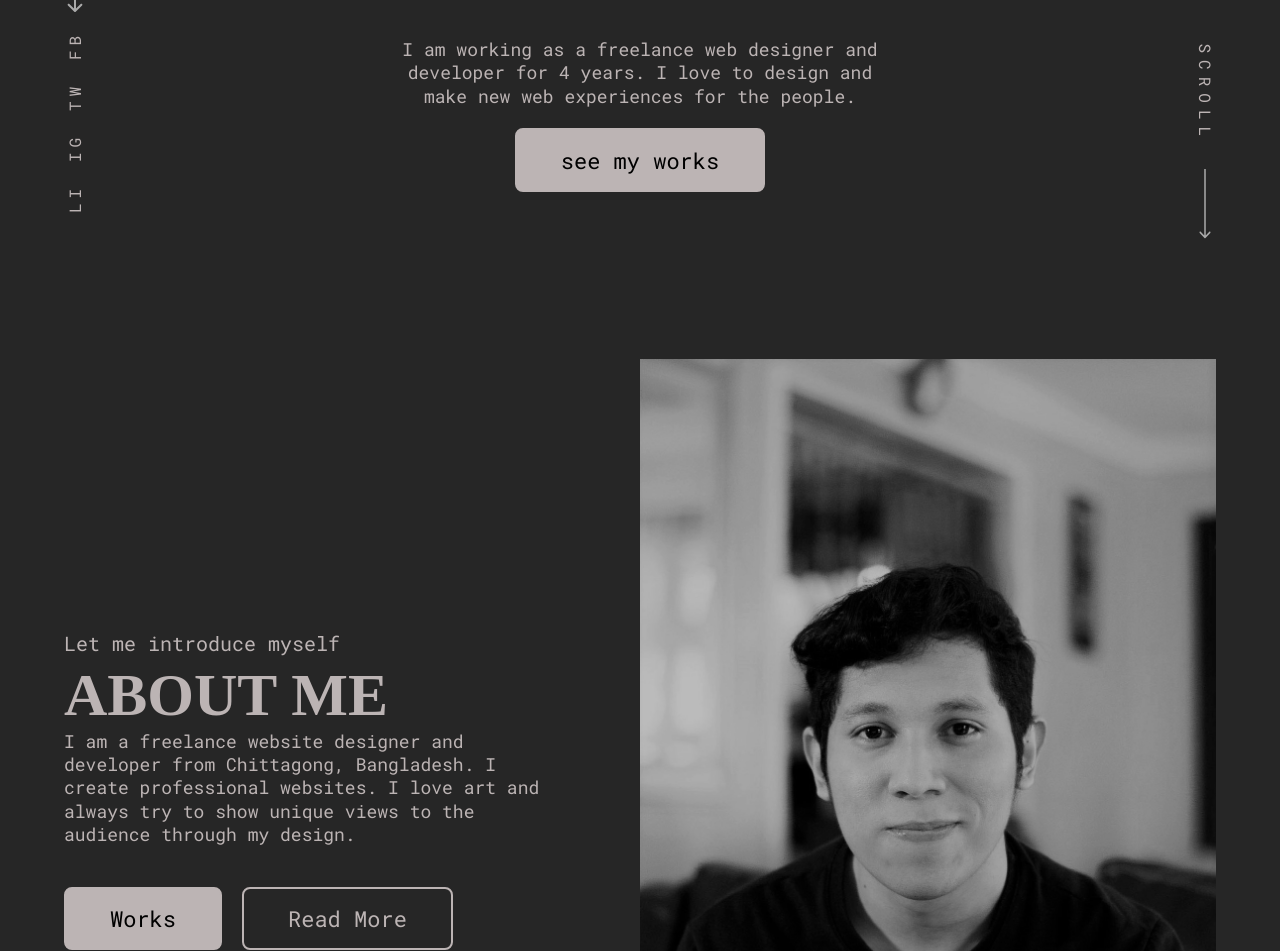
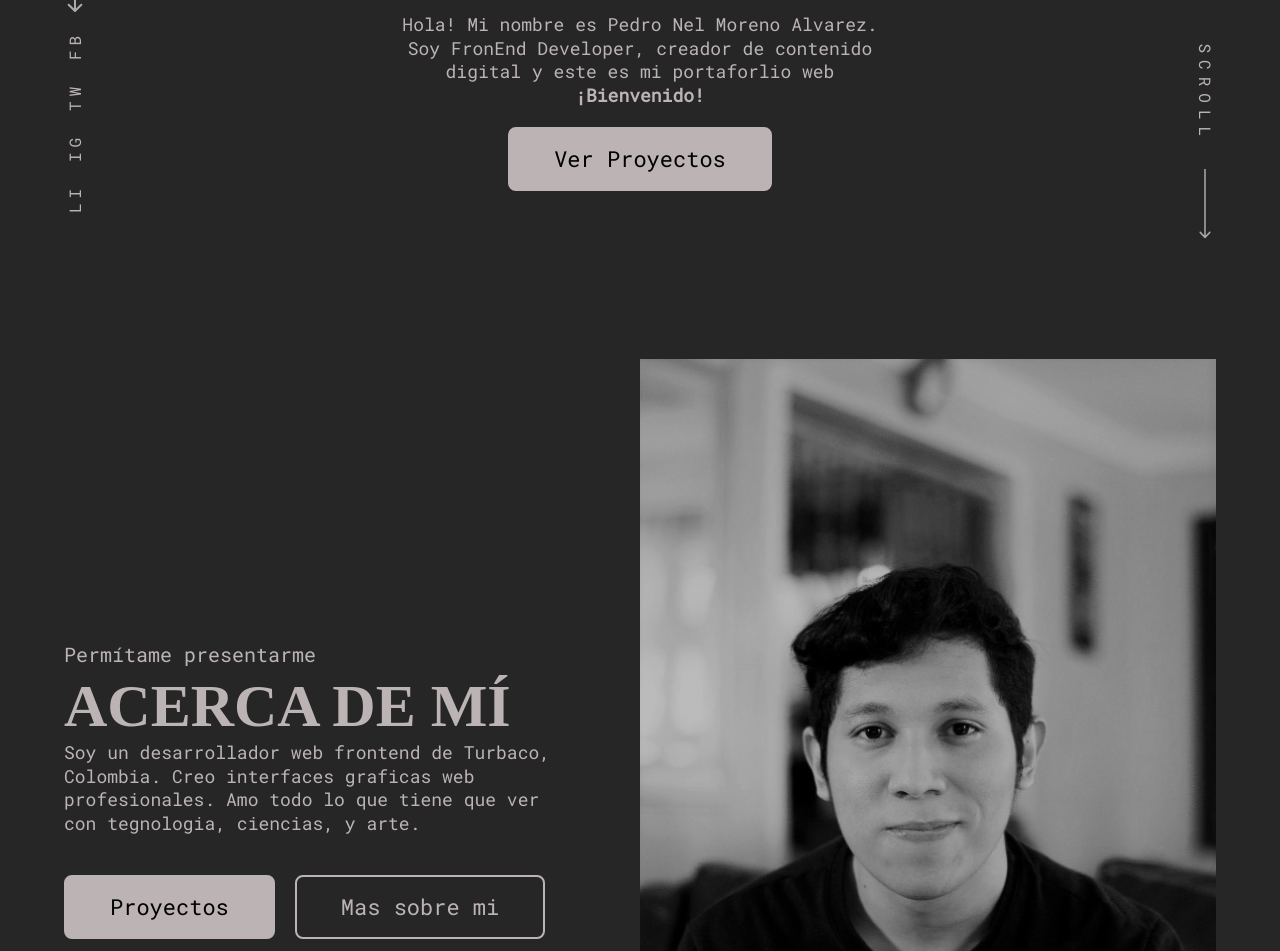
Before and after one commit to pdromoreno7/me-portafolio-web, a React (Create React App) app: page / in a window 1280 px wide. Shown: the part 741-1692 px from the top of the page. Built offline with nearby package versions, Linux system fonts and the light colour scheme; the HTML template or start-up script is replaced by a standard one; a web font is replaced by a local one.

Commit message:
Cambianos unos textos de presentacion y añadimos media q a los estilos del button, tmabien quitamnos la condicion if de la seccion de proyectos dentro del slider

```diff
--- a/src/components/AboutSection.jsx
+++ b/src/components/AboutSection.jsx
@@ -76,17 +76,17 @@ export function AboutSection() {
       <div className="container">
         <div className="aboutSection__left">
           <SectionTitle
-            subheading="Let me introduce myself"
-            heading="About Me"
+            subheading="Permítame presentarme"
+            heading="Acerca de mí"
           />
           <PText>
-            I am a freelance website designer and developer from Chittagong,
-            Bangladesh. I create professional websites. I love art and always
-            try to show unique views to the audience through my design.
+            Soy un desarrollador web frontend de Turbaco, Colombia. Creo
+            interfaces graficas web profesionales. Amo todo lo que tiene que ver
+            con tegnologia, ciencias, y arte.
           </PText>
           <div className="aboutSection__buttons">
-            <Button btnText="Works" btnLink="/projects" />
-            <Button btnText="Read More" btnLink="/about" outline />
+            <Button btnText="Proyectos" btnLink="/projects" />
+            <Button btnText="Mas sobre mi" btnLink="/about" outline />
           </div>
         </div>
         <div className="aboutSection__right">
--- a/src/components/Button.jsx
+++ b/src/components/Button.jsx
@@ -14,6 +14,11 @@ const ButtonStyle = styled.div`
     border: 2px solid var(--gray-1);
     color: ${(props) => (props.outline ? 'var(--gary-1)' : 'black')};
   }
+  @media only screen and (max-width: 768px) {
+    .button {
+      font-size: 1.8rem;
+    }
+  }
 `;
 
 export function Button({
--- a/src/components/HeroSection.jsx
+++ b/src/components/HeroSection.jsx
@@ -163,7 +163,7 @@ export function HeroSection() {
           <div className="container">
             <div className="hero__content">
               <h1 className="hero__heading">
-                <span>Hello, This is</span>
+                {/* <span>Portafolio</span> */}
                 <span className="hero__name">Pedro Moreno</span>
               </h1>
               <div className="hero__img">
@@ -171,11 +171,11 @@ export function HeroSection() {
               </div>
               <div className="hero__info">
                 <PText>
-                  I am working as a freelance web designer and developer for 4
-                  years. I love to design and make new web experiences for the
-                  people.
+                  Hola! Mi nombre es Pedro Nel Moreno Alvarez. Soy FronEnd
+                  Developer, creador de contenido digital y este es mi
+                  portaforlio web <strong>¡Bienvenido!</strong>
                 </PText>
-                <Button btnText="see my works" btnLink="/projects" />
+                <Button btnText="Ver Proyectos" btnLink="/projects" />
               </div>
             </div>
 
--- a/src/components/ProjectsSection.jsx
+++ b/src/components/ProjectsSection.jsx
@@ -80,9 +80,9 @@ export function ProjectsSection() {
               },
             }}
           >
-            {projects.map((project, index) => {
-              if (index >= 5) return;
-              return (
+            {/* por parametro: project, index */}
+            {projects.map((project) => (
+              // if (index >= 5) return;
               <SwiperSlide key={project.id}>
                 <ProjectItem
                   title={project.name}
@@ -90,8 +90,7 @@ export function ProjectsSection() {
                   desc={project.desc}
                 />
               </SwiperSlide>
-              );
-            })}
+            ))}
           </Swiper>
         </div>
       </div>
--- a/src/pages/About.jsx
+++ b/src/pages/About.jsx
@@ -84,11 +84,10 @@ export function About() {
               <p className="about__subheading">
                 Hi, I am <span>Pedro Moreno</span>
               </p>
-              <h2 className="about__heading">A freelance Web developer</h2>
+              <h2 className="about__heading">A Web developer</h2>
               <div className="about__info">
                 <PText>
-                  I am from chittagong, Bangladesh. A place of beauty and
-                  nature. Since my childhood, i love art and design. I always
+                  I am from Turbaco, Colombia. I love art and design. I always
                   try to design stuff with my unique point of view. I also love
                   to create things that can be usefull to others.
                   <br /> <br />
```
Lines whose indentation alone changed are shown as unchanged.
